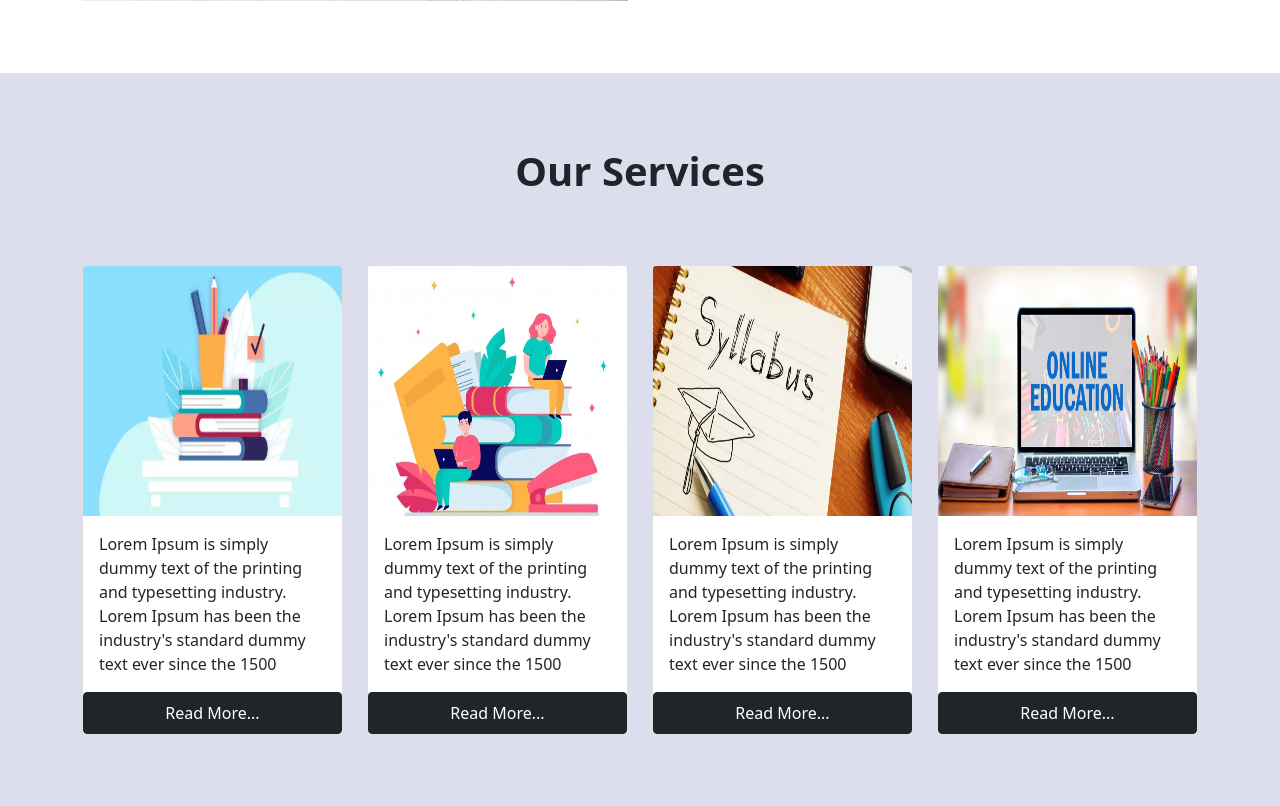
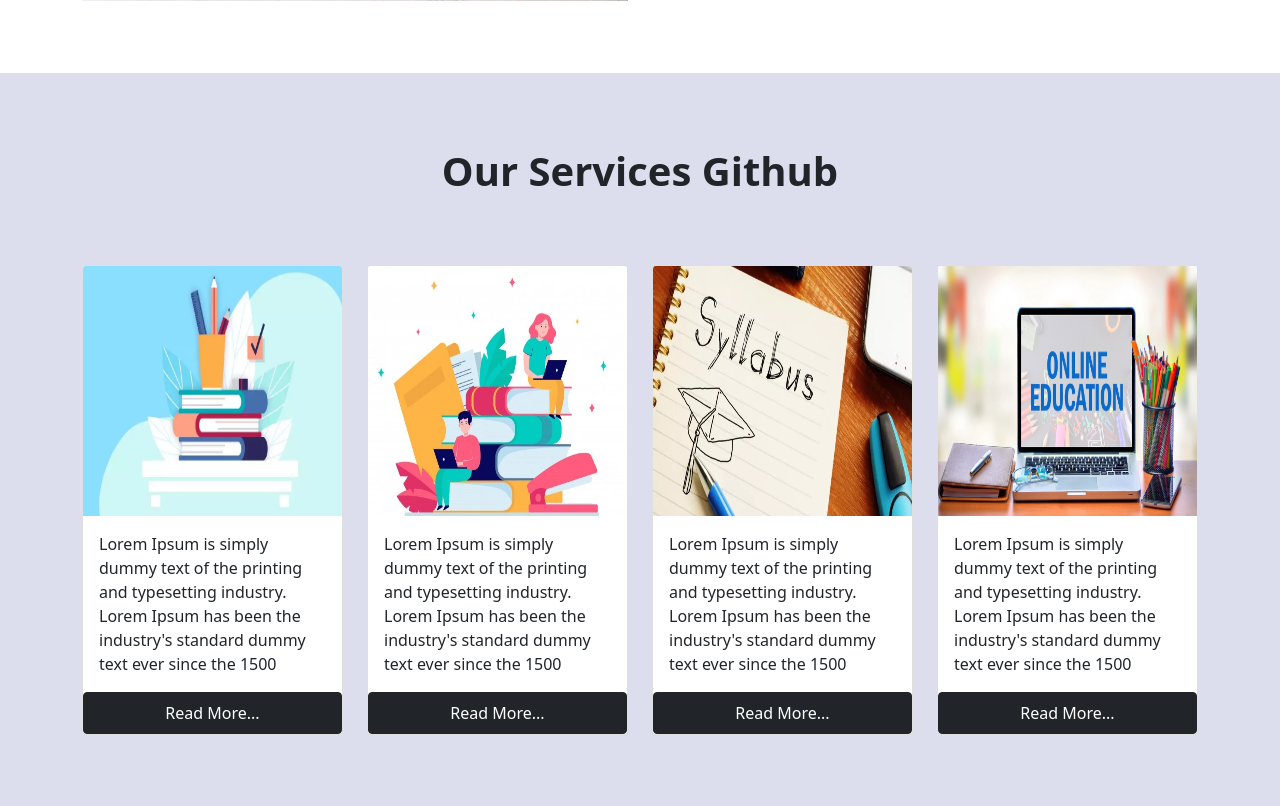
Before and after one commit to biswarup16/cmsproject, a Django app: page / in a window 1280 px wide. Shown: the part 1201-2007 px from the top of the page. Run offline with Django 3.2, Linux system fonts and the light colour scheme; data comes from the database, SQL or seed files in the repository; both versions use the stored data as it was after the commit.

Commit message:
Github Testing

```diff
--- a/cmsproject/cmsapp/templates/index.html
+++ b/cmsproject/cmsapp/templates/index.html
@@ -49,7 +49,7 @@
 {% comment %} about us section {% endcomment %}
 
 <div class="container-fluid py-4" style="background-color: #dcdeee !important ;">
-    <h1 class="text-center my-5" style="margin-top: 50px !important;font-weight:bold;">Our Services</h1>
+    <h1 class="text-center my-5" style="margin-top: 50px !important;font-weight:bold;">Our Services Github</h1>
 
     <div class="container my-5" style="margin-top: 70px !important;">
         <div class="row d-flex justify-content-center">
```
Also changed, not shown: cmsproject/db.sqlite3.
